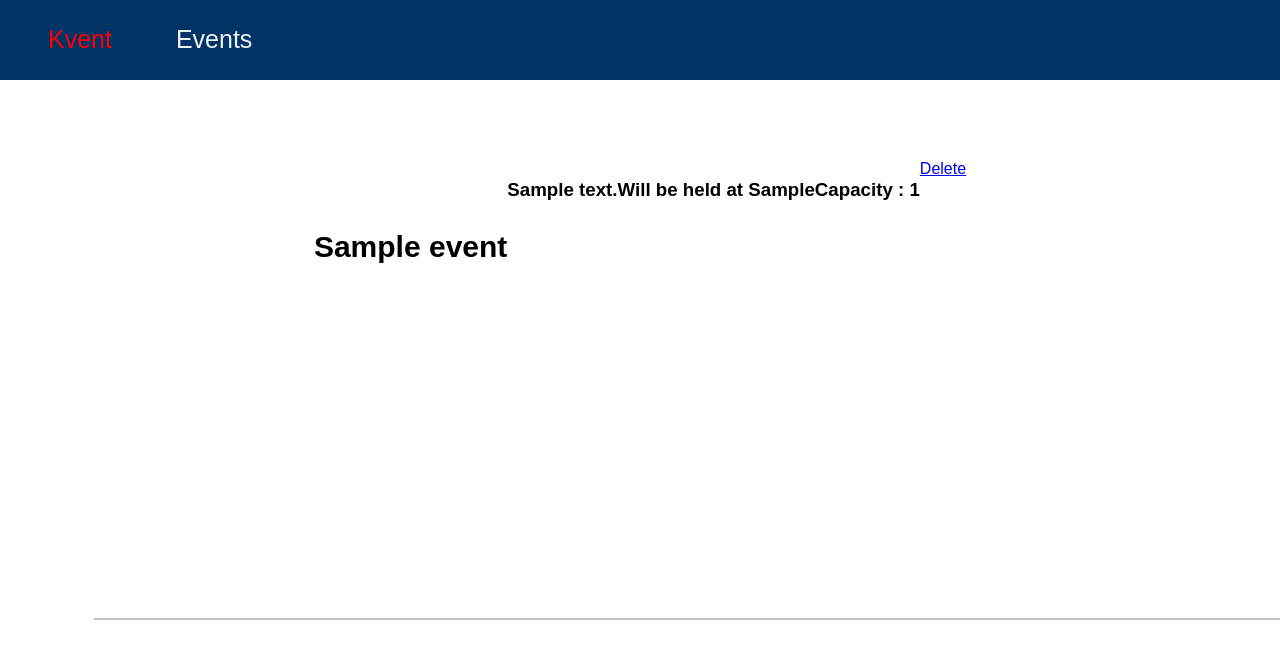
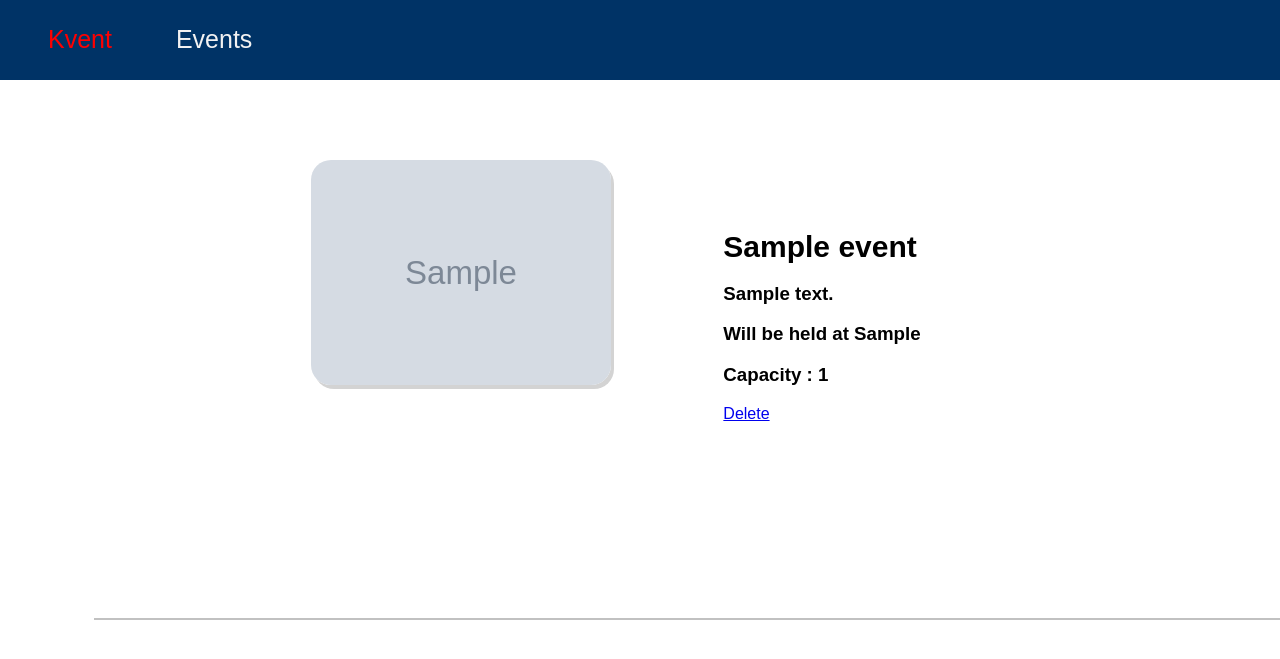
Before and after one commit to bleachjade/Kvent, a Django app: page /1/ in a window 1280 px wide; the page is wider, and only the part inside the window is pictured. Shown: the top 659 px of that part. Run offline with Django 3.2, Linux system fonts and the light colour scheme; tables that the repository leaves empty hold one stand-in row (values such as "Sample post"); grey boxes marked "Sample" are stand-in pictures.

Commit message:
display image and fix style

```diff
--- a/Kvent/templates/kvent/event-detail.html
+++ b/Kvent/templates/kvent/event-detail.html
@@ -17,11 +17,16 @@
     </nav>
     <div class="row">
         <hr class="line">
+        <div class="event-image">
+            <img src="{{ event.get_photo.url }}" alt="sad"/ width="300px" height="auto">
+        </div>
+        <div class="event-detail-box">
         <h4 id="event-name"> {{ event.get_event_name }} </h4>
         <h3>{{ event.get_long_description }}</h3>
         <h3>Will be held at {{ event.get_location }} </h3>
         <h3>Capacity : {{ event.get_number_people}} </h3>
         <a class="button-delete" href="{% url 'delete-event' event.id%}" > Delete </button>
+        </div>
 
     </div>
 
```
